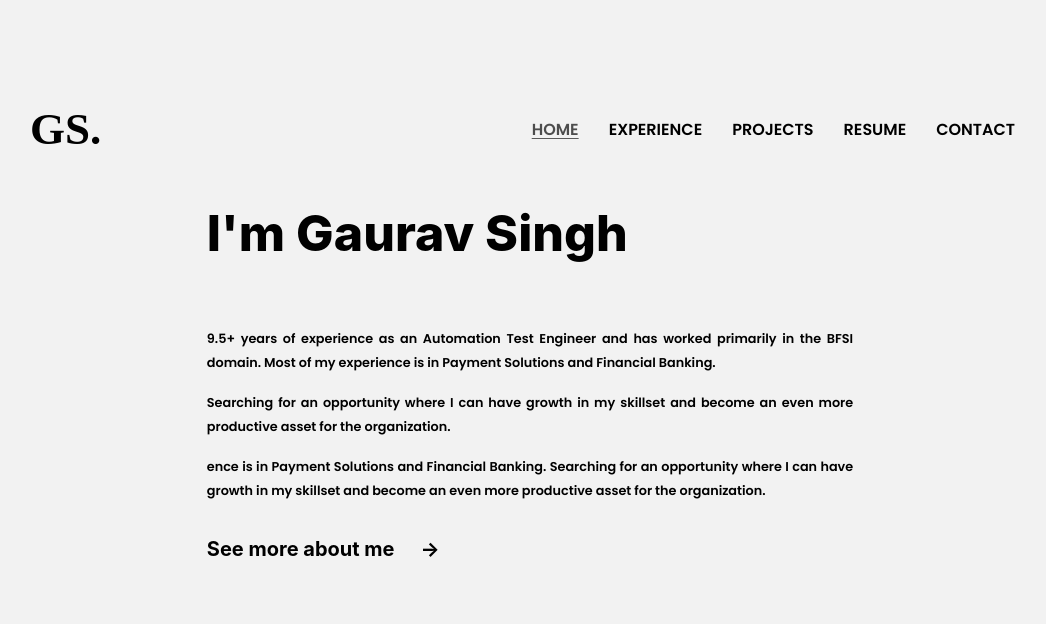
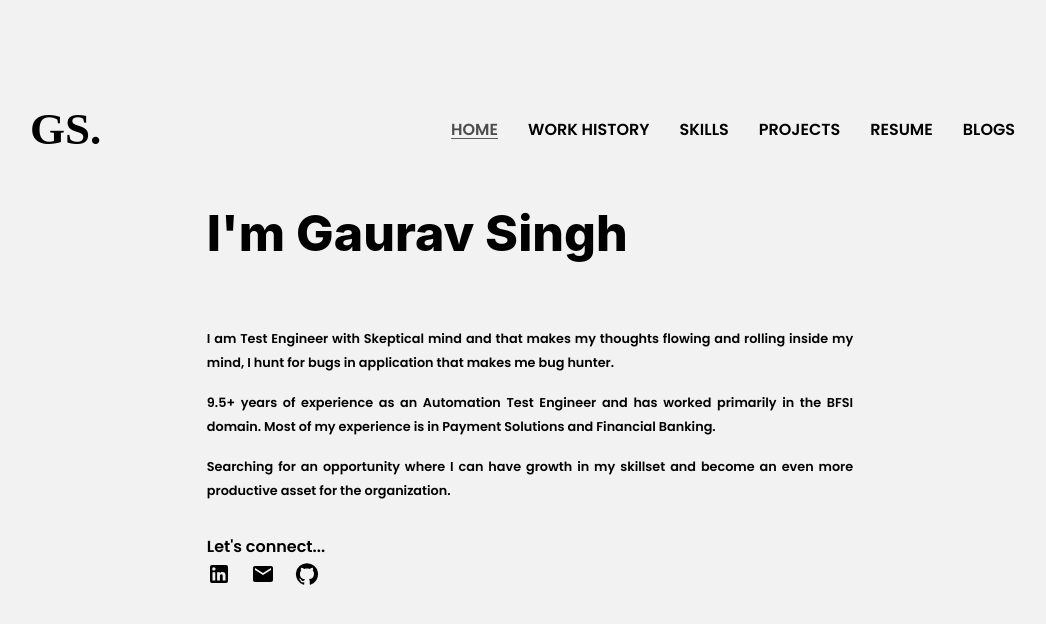
Before and after one commit to amitmishrra/gauravsingh, a React (Create React App) app: page /#/ in a window 1280 px wide. Shown: the top 624 px of the page, without its empty margins (110-1156 px from the left). Built offline with nearby package versions, Linux system fonts and the light colour scheme.

Commit message:
blogs page added

```diff
--- a/src/App.js
+++ b/src/App.js
@@ -4,7 +4,7 @@ import Home from "./Pages/Home";
 import Experience from "./Pages/Experience";
 import Projects from "./Pages/Projects";
 import Resume from "./Pages/Resume";
-import Contact from "./Pages/Contact";
+import Blogs from "./Pages/Blogs";
 
 function App() {
   return (
@@ -17,7 +17,7 @@ function App() {
                 <Home/>
               </CommonContainer>
             } />
-          <Route path="experience"
+          <Route path="work-history"
             element={
               <CommonContainer>
                 <Experience/>
@@ -35,10 +35,10 @@ function App() {
                 <Resume/>
               </CommonContainer>
             } />
-          <Route path="contact"
+          <Route path="blogs"
             element={
               <CommonContainer>
-                <Contact/>
+              <Blogs/>
               </CommonContainer>
             } />
         </Routes>
--- a/src/Components/Navbar/index.jsx
+++ b/src/Components/Navbar/index.jsx
@@ -9,8 +9,8 @@ export default function Header() {
 
     const location = useLocation()
     const paths = ['/',
-    '/about',
-    '/experience',
+    '/work-history',
+    '/skills',
     '/projects',
     '/resume',
     '/contact']
@@ -41,11 +41,11 @@ export default function Header() {
                 <div className={active} >
                     <ul className='textFont' >
                         <li className='m-[30px] md:m-[15px]' onClick={navToggle}><NavLink onClick={()=>{setActiveIndex(0)}} className={activeIndex == 0 ? 'active_item' : 'menu_item'} to={'/'} > HOME </NavLink></li>
-                        {/* <li onClick={navToggle}><NavLink onClick={()=>{setActiveIndex(1)}} className={activeIndex == 1 ? 'active_item ' : 'menu_item'} to={'/about'} > About </NavLink></li> */}
-                        <li className='m-[30px] md:m-[15px]' onClick={navToggle}><NavLink onClick={()=>{setActiveIndex(2)}} className={activeIndex == 2 ? 'active_item ' : 'menu_item'} to={'/experience'} > EXPERIENCE </NavLink></li>
+                        <li className='m-[30px] md:m-[15px]' onClick={navToggle}><NavLink onClick={()=>{setActiveIndex(1)}} className={activeIndex == 1 ? 'active_item ' : 'menu_item'} to={'/work-history'} > WORK HISTORY </NavLink></li>
+                        <li className='m-[30px] md:m-[15px]' onClick={navToggle}><NavLink onClick={()=>{setActiveIndex(2)}} className={activeIndex == 2 ? 'active_item' : 'menu_item'} to={'/skills'} > SKILLS </NavLink></li>
                         <li className='m-[30px] md:m-[15px]' onClick={navToggle}><NavLink onClick={()=>{setActiveIndex(3)}} className={activeIndex == 3 ? 'active_item ' : 'menu_item'} to={'/projects'} > PROJECTS </NavLink></li>
                         <li className='m-[30px] md:m-[15px]' onClick={navToggle}><NavLink onClick={()=>{setActiveIndex(4)}} className={activeIndex === 4 ? 'active_item ' : 'menu_item'} to={'/resume'} > RESUME </NavLink></li>
-                        <li className='m-[30px] md:m-[15px]' onClick={navToggle}><NavLink onClick={()=>{setActiveIndex(5)}} className={activeIndex === 5 ? 'active_item ' : 'menu_item'} to={'/contact'} > CONTACT </NavLink></li>
+                        <li className='m-[30px] md:m-[15px]' onClick={navToggle}><NavLink onClick={()=>{setActiveIndex(5)}} className={activeIndex === 5 ? 'active_item ' : 'menu_item'} to={'/blogs'} > BLOGS </NavLink></li>
                     </ul>
                 </div>
                 <div onClick={navToggle} className={togglerIcon}>
--- /dev/null
+++ b/src/Data/BlogsData.json
@@ -0,0 +1,14 @@
+[
+    {
+        "title" : "Losers VS Winners",
+        "data" : "Deep inside our mind lot of questions are bubbling and we are in a race that makes those bubbling thoughts keep as it is....",
+        "link" : "https://medium.com/@gaurav10690/deep-inside-our-mind-lot-of-questions-are-bubbling-and-we-are-in-race-that-makes-those-bubbling-b20ad3e40bf6",
+        "img" : "assets/win.png"
+    },
+    {
+        "title" : "Testers First LOVE “Bugs”",
+        "data" : "I know it sounds weird that I am in love with bugs aka defects but that’s true every software test engineer loves to find defects....",
+        "link" : "https://medium.com/@gaurav10690/i-know-it-sounds-weird-that-i-am-love-with-bugs-aka-defects-but-thats-true-every-software-test-9ec91499cf92",
+        "img" : "assets/bug.png"
+    }
+]
--- a/src/Data/ProjectData.json
+++ b/src/Data/ProjectData.json
@@ -2,7 +2,7 @@
     {
         "card_Img": "assets/UI.png",
         "proj_Name": "UI Automation",
-        "proj_Desc": "tempDesc",
+        "proj_Desc": "Outline a brief description of this project. -Selenium 4 Framework with TestNG, Maven, Extent Reporting.",
         "techStack": [
             "Selenium",
             "CucumberBDD",
@@ -13,7 +13,7 @@
     {
         "card_Img": "assets/API2.png",
         "proj_Name": "API Automamtion",
-        "proj_Desc": "tempDesc",
+        "proj_Desc": "Rest Assured Framework with TestNG, Maven, Extent Reporting, Allure Reporting.",
         "techStack": [
             "Selenium",
             "RESTAssured",
@@ -27,14 +27,13 @@
     {
         "card_Img": "assets/accessibility-testing.png",
         "proj_Name": "Accesibility Test",
-        "proj_Desc": "tempDesc",
+        "proj_Desc": "Framework has been created to do Accessibility Testing for a demo website",
         "techStack": [
             "Selenium",
             "React.js",
             "Dque-AXE",
             "CucumberBDD",
-            "java",
-            ""
+            "java"
         ],
         "link" : "https://github.com/String-Gaurav/Accessibility-Testing"
     }
--- /dev/null
+++ b/src/Pages/Blogs/index.jsx
@@ -0,0 +1,43 @@
+import { NavLink } from "react-router-dom"
+import "./style.css"
+import React, { useState } from 'react'
+import { useEffect } from 'react';
+import blogsData from "../../Data/BlogsData.json"
+
+const Blogs = () => {
+  return (
+    <main>
+      <section>
+        <h1>Blogs.</h1>
+
+        <div className="blogs flex md:flex-row flex-col justify-center items-center flex-wrap">
+        {
+          blogsData.map((data)=>{
+            return(
+              <NavLink to={data.link}>
+                <div className="container flex items-center p-3  w-[90vw] md:w-[40vw] md:h-[35vh] h-[20vh] rounded-2xl bg-gray-200 shadow-xl my-4">
+                    <img src={data.img} className=" object-cover h-[9rem] w-[30%]  md:h-full rounded" alt="" />
+                    <div className=" w-[70%] pl-3 flex flex-col">
+                        <h1 className=" text-[17px] md:text-[24px] font-semibold mb-2">
+                             {data.title}
+                        </h1>
+                        <p className=" text-justify mb-2 text-[12px] md:text-[14px]">
+                        {data.data}
+                        </p>
+                        <button className="readbtn text-[12px] md:text-[14px] w-[35%]">
+                            Read more
+                        </button>
+                    </div>
+                </div>
+            </NavLink>
+            )
+          })
+        }
+        </div>
+
+      </section>
+    </main>
+  )
+}
+
+export default Blogs
--- /dev/null
+++ b/src/Pages/Blogs/style.css
@@ -0,0 +1,11 @@
+.readbtn {
+    border: solid 1px black;
+    border-radius: 0.25rem;
+    padding: 3px 3px;
+    transition: 0.2s;
+}
+
+.readbtn:hover{
+    background-color: black;
+    color: white;
+}
--- a/src/Pages/Contact/index.jsx
+++ /dev/null
@@ -1,17 +0,0 @@
-import { NavLink } from "react-router-dom"
-import "./style.css"
-import React, { useState } from 'react'
-import { useEffect } from 'react';
-
-const Contact = () => {
-  return (
-    <main>
-      <section>
-        <h1>Contact</h1>
-
-      </section>
-    </main>
-  )
-}
-
-export default Contact
--- a/src/Pages/Experience/index.jsx
+++ b/src/Pages/Experience/index.jsx
@@ -4,13 +4,12 @@ import React, { useState } from 'react'
 import { useEffect } from 'react';
 import expData from "../../Data/ExperienceData.json";
 
-const Experience = (title, time, pos, p1, p2, p3, p4, p5, p6, p7, p8, p9) => {
+const Experience = () => {
 
   return (
     <main>
       <section>
-        <h1 className="underLineStyle">Experience.</h1>
-
+        <h1 className="underLineStyle">Work History.</h1>
         {
           expData.map((index) => {
             return (
@@ -20,15 +19,15 @@ const Experience = (title, time, pos, p1, p2, p3, p4, p5, p6, p7, p8, p9) => {
                     <div className="flex flex-row items-center">
                       <img src={index.icon} className="w-[30px] mr-2 rounded-[20px]" alt="" />
                       <p className=" text-md md:text-lg font-semibold ">
-                        {title = index.title}
+                        {index.title}
                       </p>
                     </div>
                     <p className="text-md italic mt-2">
-                      {pos = index.pos}
+                      {index.pos}
                     </p>
                   </div>
                   <div className="min-w-max md:min-w-max text-sm md:text-sm textFont">
-                    {time = index.time}
+                    {index.time}
                   </div>
                 </div>
 
--- a/src/Pages/Home/index.jsx
+++ b/src/Pages/Home/index.jsx
@@ -1,7 +1,6 @@
-// import FacebookIcon from '@mui/icons-material/Facebook';
-// import TwitterIcon from '@mui/icons-material/Twitter';
-// import InstagramIcon from '@mui/icons-material/Instagram';
-// import LinkedInIcon from '@mui/icons-material/LinkedIn';
+import GitHubIcon from '@mui/icons-material/GitHub';
+import MailIcon from '@mui/icons-material/Mail';
+import LinkedInIcon from '@mui/icons-material/LinkedIn';
 import { NavLink } from "react-router-dom"
 import "./styles.css"
 import React, { useState } from 'react'
@@ -16,6 +15,11 @@ const Home = () => {
                         I'm Gaurav Singh
                     </h1>
                     <div className="text-center textFont font-black m-auto text-[12.8px] leading-6">
+                    <div className="mt-4 text-justify">
+                    I am Test Engineer with Skeptical mind and that makes my thoughts flowing and rolling inside my mind, I hunt for bugs in application that makes me bug hunter.
+                            <br />
+                        </div>
+
                         <div className="mt-4 text-justify">
                             9.5+ years of experience as an Automation Test Engineer and has worked primarily in the BFSI domain. Most of my experience is in Payment Solutions and Financial Banking.
                             <br />
@@ -23,15 +27,23 @@ const Home = () => {
                         <div className="mt-4 textFont text-justify">
                             Searching for an opportunity where I can have growth in my skillset and become an even more productive asset for the organization.
                         </div>
-
-                        <div className="textFont mt-4 text-justify ">
-                            ence is in Payment Solutions and Financial Banking. Searching for an opportunity where I can have growth in my skillset and become an even more productive asset for the organization.
-                        </div>
                     </div>
 
-                    <div className="mt-8 greeting text-lg md:text-xl  flex items-center">
-                        <button >See more about me</button>
-                        <button className="arrow ml-4">→</button>
+                    <div className="textFont mt-8">
+                        Let's connect...
+                    </div>
+
+                    <div className=" text-lg md:text-xl gap-5 flex justify-around items-center">
+                        <a target={"_blank"} href="https://www.linkedin.com/in/gaurav-singh27/">
+                            <LinkedInIcon className='socialMedia' fontSize="medium" />
+                        </a>
+                        <a target={"_blank"} href="mailto:sin.gaurav10@gmail.com">
+                            <MailIcon className='socialMedia' fontSize="medium" />
+                        </a>
+
+                        <a target={"_blank"} href="https://github.com/String-Gaurav/">
+                            <GitHubIcon className='socialMedia' fontSize="medium" />
+                        </a>
                     </div>
 
                 </section>
--- a/src/Pages/Home/styles.css
+++ b/src/Pages/Home/styles.css
@@ -5,15 +5,9 @@
     font-weight: 500;
 }
 
-.arrow {
-    animation: bounce 1s infinite;
+
+
+.socialMedia:hover{
+    transition: 0.4s;
+    color: rgb(106, 106, 106);
 }
-
-@keyframes bounce {
-    0%, 100% {
-        transform: translate(0, 0);
-      }
-      50% {
-        transform: translate(10px, 0);
-      }
-}
```
Also changed, not shown: public/assets/bug.png (added), public/assets/win.png (added), src/Pages/Contact/style.css (deleted).
